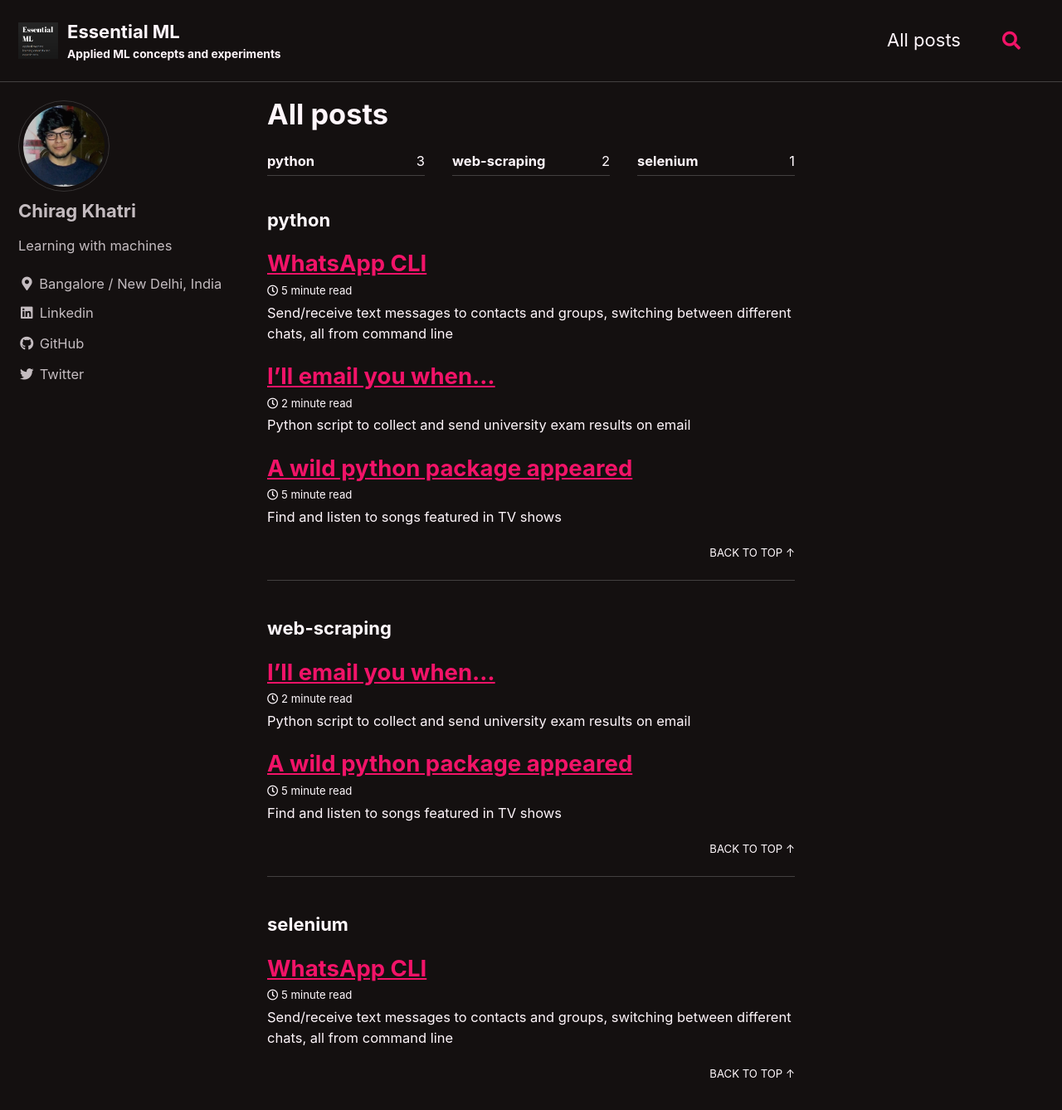
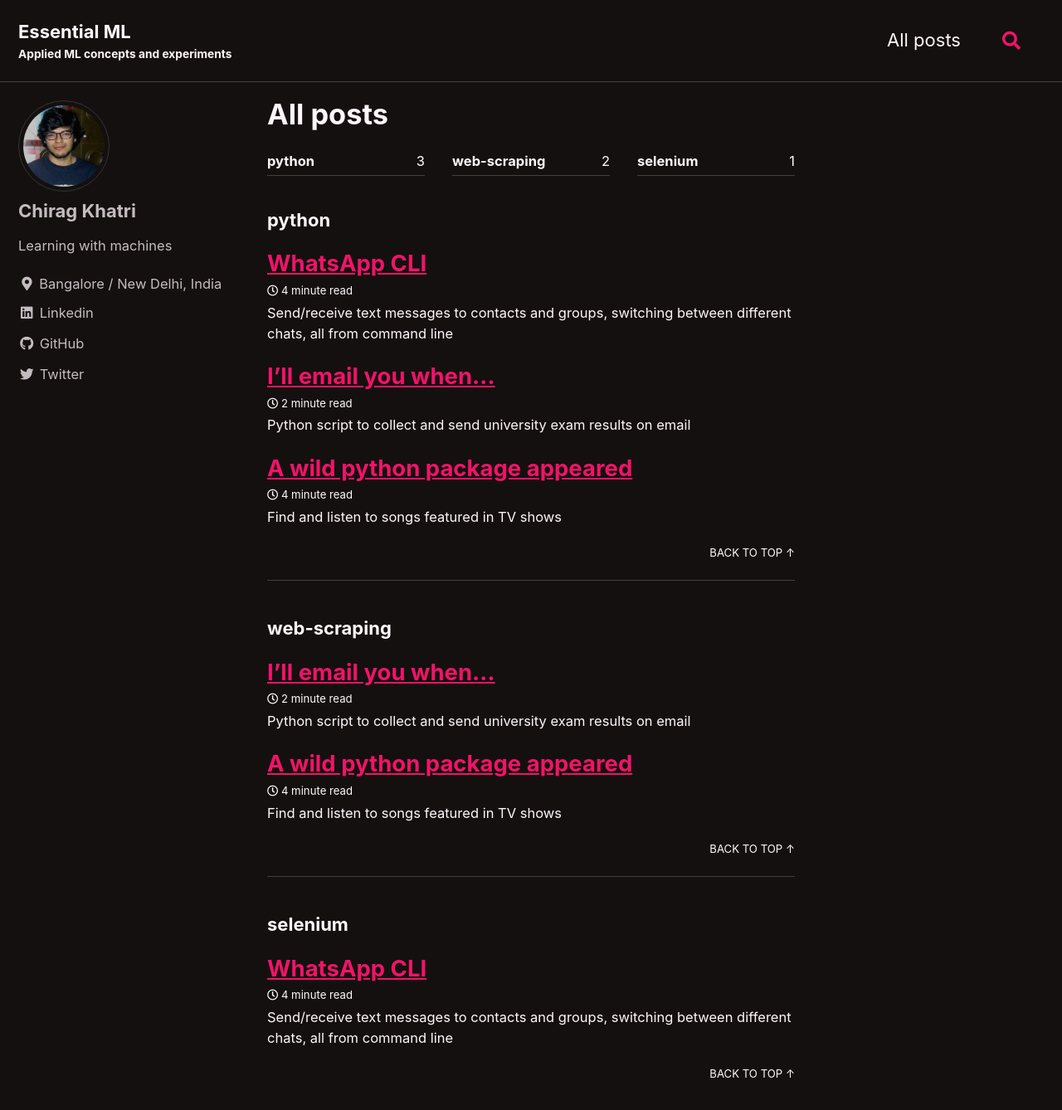
Before and after one commit to zvovov/zvovov.github.io, a Jekyll site: the page built from _pages/all.md, in a window 1280 px wide and 1400 px high. Shown: the top 1338 px of the window at 83% size. Built offline with Jekyll 4.4.1, drawn with Linux system fonts in a browser that asks for light colours; cached includes are drawn as plain includes.

Commit message:
Add static image for post

```diff
--- a/_config.yml
+++ b/_config.yml
@@ -24,11 +24,11 @@ description              : "Applied machine learning concepts and experiments"
 url                      : "https://zvovov.github.io"
 baseurl                  : # ""
 repository               : # GitHub username/repo-name e.g. "mmistakes/minimal-mistakes"
-teaser                   : # "/assets/images/essential_ml.png" # path of fallback teaser image, e.g. "/assets/images/500x300.png"
-logo                     : "/assets/images/essential_ml.png"
+teaser                   : "/assets/images/essential_ml.png" # path of fallback teaser image, e.g. "/assets/images/500x300.png"
+logo                     : # "/assets/images/essential_ml.png"
 masthead_title           : # overrides the website title displayed in the masthead, use " " for no title
 # breadcrumbs            : false # true, false (default)
-words_per_minute         : 100
+words_per_minute         : 120
 comments:
   provider               : # false (default), "disqus", "discourse", "facebook", "staticman", "staticman_v2", "utterances", "giscus", "custom"
   disqus:
```
Also changed, not shown: _posts/2016-08-27-ill-email-you-when.md (+4 -4 lines).
